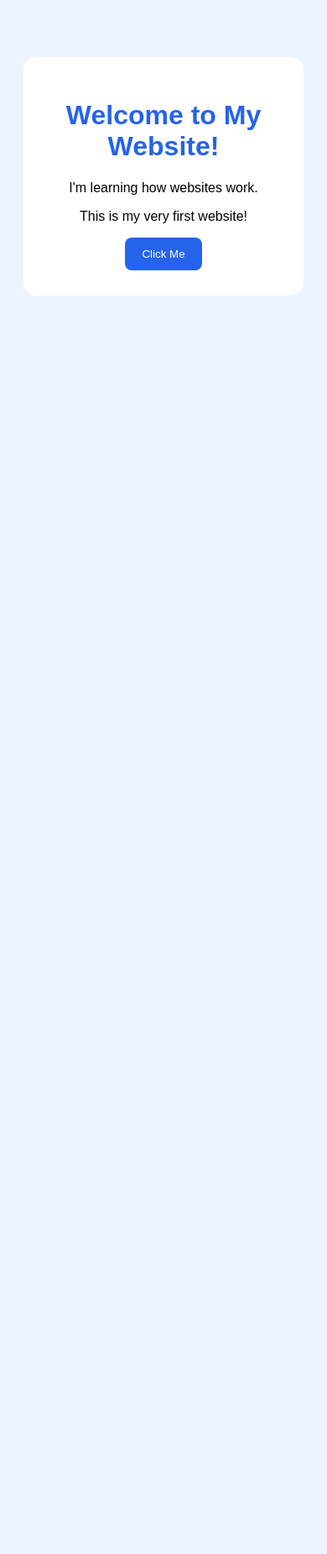
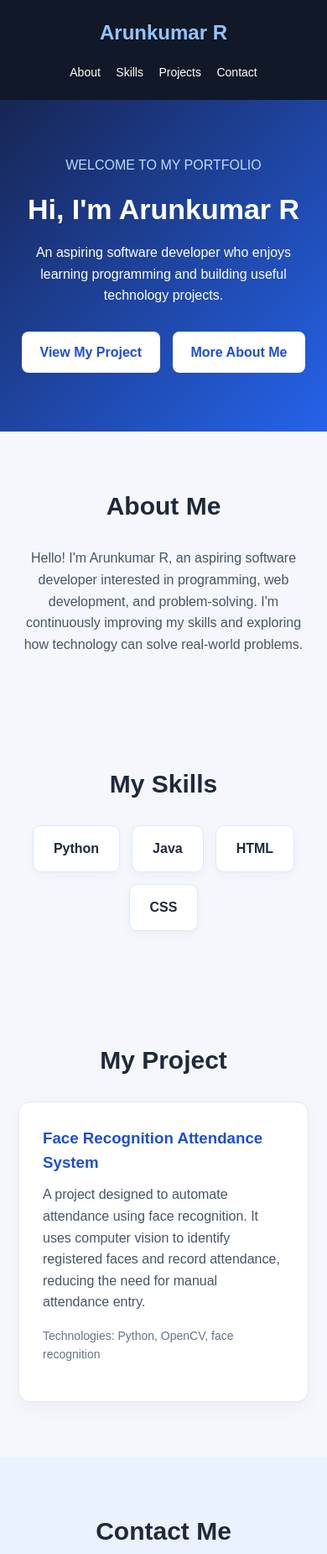
Before and after one commit to Arunkumar-Rajamohan/my-first-website, a plain HTML site: page index.html in a window 390 px wide. Shown: the top 1851 px of the page at 84% size. Before the commit the page ends 844 px from the top, so only its background shows below. Drawn offline with Linux system fonts and the light colour scheme.

Commit message:
Revamp index.html for personal portfolio
Updated the HTML structure and styles for a personal portfolio.

```diff
--- a/index.html
+++ b/index.html
@@ -4,38 +4,257 @@
 <head>
     <meta charset="UTF-8">
     <meta name="viewport" content="width=device-width, initial-scale=1.0">
-    <title>My First Website</title>
+    <title>Arunkumar R | Portfolio</title>
     <style>
+        * {
+            box-sizing: border-box;
+            margin: 0;
+            padding: 0;
+        }
+
+        html {
+            scroll-behavior: smooth;
+        }
+
         body {
             font-family: Arial, sans-serif;
+            background: #f5f7fc;
+            color: #1e293b;
+            line-height: 1.6;
+        }
+
+        header {
+            background: #111827;
+            color: white;
+            padding: 20px 8%;
+            display: flex;
+            justify-content: space-between;
+            align-items: center;
+            flex-wrap: wrap;
+            gap: 15px;
+        }
+
+        header h2 {
+            color: #93c5fd;
+        }
+
+        nav a {
+            color: white;
+            text-decoration: none;
+            margin-left: 18px;
+            font-size: 14px;
+        }
+
+        nav a:hover {
+            color: #93c5fd;
+        }
+
+        .hero {
+            background: linear-gradient(135deg, #172554, #2563eb);
+            color: white;
             text-align: center;
-            background: #eef4ff;
-            padding: 60px 20px;
+            padding: 90px 20px;
         }
-        .card {
+
+        .hero .tag {
+            color: #bfdbfe;
+            margin-bottom: 12px;
+        }
+
+        .hero h1 {
+            font-size: clamp(34px, 6vw, 54px);
+            margin-bottom: 12px;
+        }
+
+        .hero p {
+            max-width: 600px;
+            margin: 0 auto 25px;
+        }
+
+        .button {
+            display: inline-block;
             background: white;
-            max-width: 500px;
+            color: #1d4ed8;
+            padding: 12px 22px;
+            border-radius: 8px;
+            text-decoration: none;
+            font-weight: bold;
+            margin: 5px;
+        }
+
+        .button:hover {
+            background: #dbeafe;
+        }
+
+        section {
+            max-width: 950px;
             margin: auto;
-            padding: 30px;
-            border-radius: 16px;
+            padding: 65px 22px;
         }
-        h1 { color: #2563eb; }
-        button {
-            padding: 12px 20px;
-            background: #2563eb;
-            color: white;
-            border: none;
-            border-radius: 8px;
-            cursor: pointer;
+
+        section h2 {
+            font-size: 30px;
+            text-align: center;
+            margin-bottom: 25px;
+        }
+
+        .about {
+            text-align: center;
+            max-width: 720px;
+        }
+
+        .about p {
+            color: #475569;
+        }
+
+        .skills {
+            display: flex;
+            justify-content: center;
+            gap: 14px;
+            flex-wrap: wrap;
+        }
+
+        .skill {
+            background: white;
+            border: 1px solid #dbeafe;
+            padding: 14px 24px;
+            border-radius: 10px;
+            font-weight: bold;
+            box-shadow: 0 4px 12px #0f172a0a;
+        }
+
+        .project-card {
+            background: white;
+            max-width: 650px;
+            margin: auto;
+            padding: 28px;
+            border-radius: 14px;
+            border: 1px solid #e2e8f0;
+            box-shadow: 0 8px 24px #0f172a0a;
+        }
+
+        .project-card h3 {
+            color: #1d4ed8;
+            margin-bottom: 10px;
+        }
+
+        .project-card p {
+            color: #475569;
+            margin-bottom: 16px;
+        }
+
+        .project-card .tech {
+            font-size: 14px;
+            color: #64748b;
+        }
+
+        .contact {
+            text-align: center;
+            background: #eaf1ff;
+            max-width: 100%;
+        }
+
+        .contact p {
+            margin-bottom: 18px;
+        }
+
+        footer {
+            background: #111827;
+            color: #cbd5e1;
+            text-align: center;
+            padding: 22px;
+            font-size: 14px;
+        }
+
+        @media (max-width: 600px) {
+            header {
+                justify-content: center;
+                text-align: center;
+            }
+
+            nav a {
+                margin: 0 7px;
+            }
+
+            .hero {
+                padding: 65px 18px;
+            }
         }
     </style>
 </head>
 <body>
-    <div class="card">
-        <h1>Welcome to My Website!</h1>
-        <p>I'm learning how websites work.</p>
-        <p>This is my very first website!</p>
-        <button onclick="alert('It works!')">Click Me</button>
-    </div>
+
+    <header>
+        <h2>Arunkumar R</h2>
+        <nav>
+            <a href="#about">About</a>
+            <a href="#skills">Skills</a>
+            <a href="#projects">Projects</a>
+            <a href="#contact">Contact</a>
+        </nav>
+    </header>
+
+    <main>
+        <div class="hero">
+            <p class="tag">WELCOME TO MY PORTFOLIO</p>
+            <h1>Hi, I'm Arunkumar R</h1>
+            <p>
+                An aspiring software developer who enjoys learning
+                programming and building useful technology projects.
+            </p>
+            <a class="button" href="#projects">View My Project</a>
+            <a class="button" href="#about">More About Me</a>
+        </div>
+
+        <section id="about" class="about">
+            <h2>About Me</h2>
+            <p>
+                Hello! I'm Arunkumar R, an aspiring software developer
+                interested in programming, web development, and
+                problem-solving. I'm continuously improving my skills
+                and exploring how technology can solve real-world problems.
+            </p>
+        </section>
+
+        <section id="skills">
+            <h2>My Skills</h2>
+            <div class="skills">
+                <div class="skill">Python</div>
+                <div class="skill">Java</div>
+                <div class="skill">HTML</div>
+                <div class="skill">CSS</div>
+            </div>
+        </section>
+
+        <section id="projects">
+            <h2>My Project</h2>
+            <div class="project-card">
+                <h3>Face Recognition Attendance System</h3>
+                <p>
+                    A project designed to automate attendance using
+                    face recognition. It uses computer vision to identify
+                    registered faces and record attendance, reducing
+                    the need for manual attendance entry.
+                </p>
+                <p class="tech">
+                    Technologies: Python, OpenCV, face recognition
+                </p>
+            </div>
+        </section>
+
+        <section id="contact" class="contact">
+            <h2>Contact Me</h2>
+            <p>
+                Thanks for visiting my portfolio! You can add your
+                professional email or LinkedIn profile here later.
+            </p>
+            <a class="button" href="#about">Back to About Me</a>
+        </section>
+    </main>
+
+    <footer>
+        <p>&copy; 2026 Arunkumar R | Personal Portfolio</p>
+    </footer>
+
 </body>
 </html>
```
